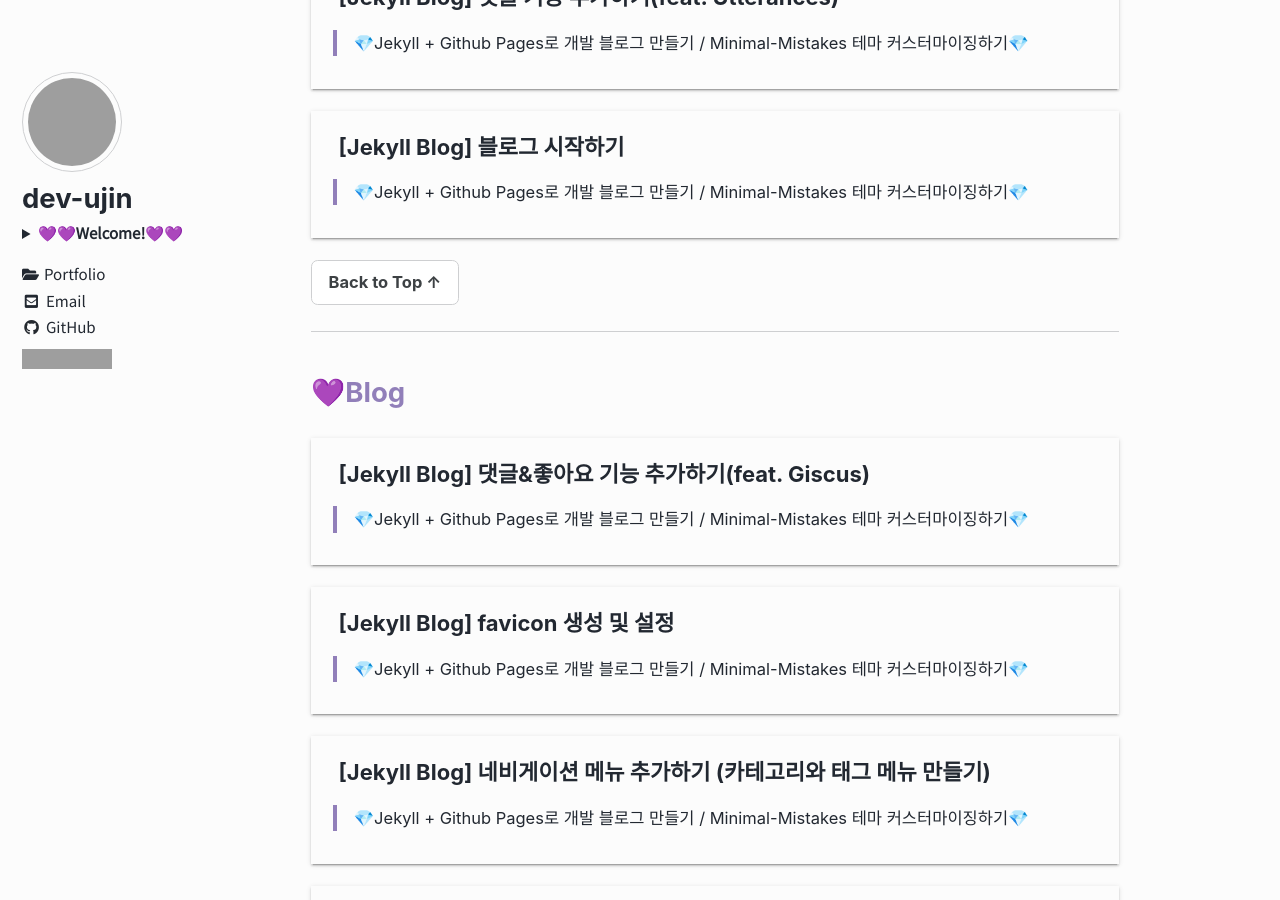
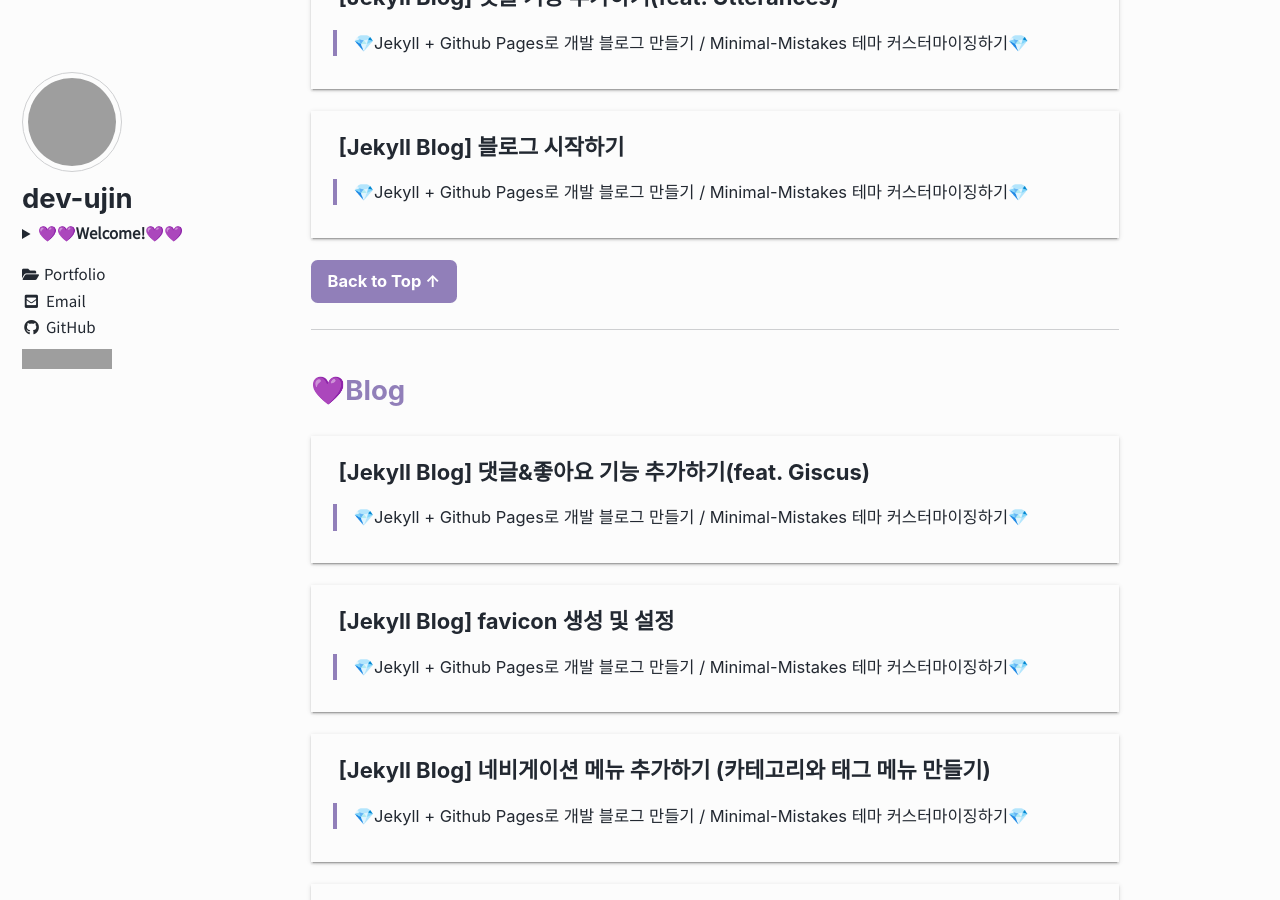
Before and after one commit to devyoujin/devyoujin.github.io, a Jekyll site: the page built from _pages/tag_archive.md, in a window 1280 px wide and 900 px high, scrolled down 1057 px. Built offline with Jekyll 4.4.1, drawn with Linux system fonts in a browser that asks for light colours; cached includes are drawn as plain includes; some web fonts are replaced; grey boxes are pictures that could not be loaded.

Commit message:
fix: change button color in tag nav

```diff
--- a/_layouts/tags.html
+++ b/_layouts/tags.html
@@ -36,7 +36,7 @@ layout: archive
             {% include archive-single.html type=entries_layout %}
           {% endfor %}
         </div>
-        <a href="#page-title" class="btn btn--inverse">{{ site.data.ui-text[site.locale].back_to_top | default: 'Back to Top' }} &uarr;</a>
+        <a href="#page-title" class="btn btn--primary">{{ site.data.ui-text[site.locale].back_to_top | default: 'Back to Top' }} &uarr;</a>
       </section>
     {% endif %}
   {% endfor %}
```
